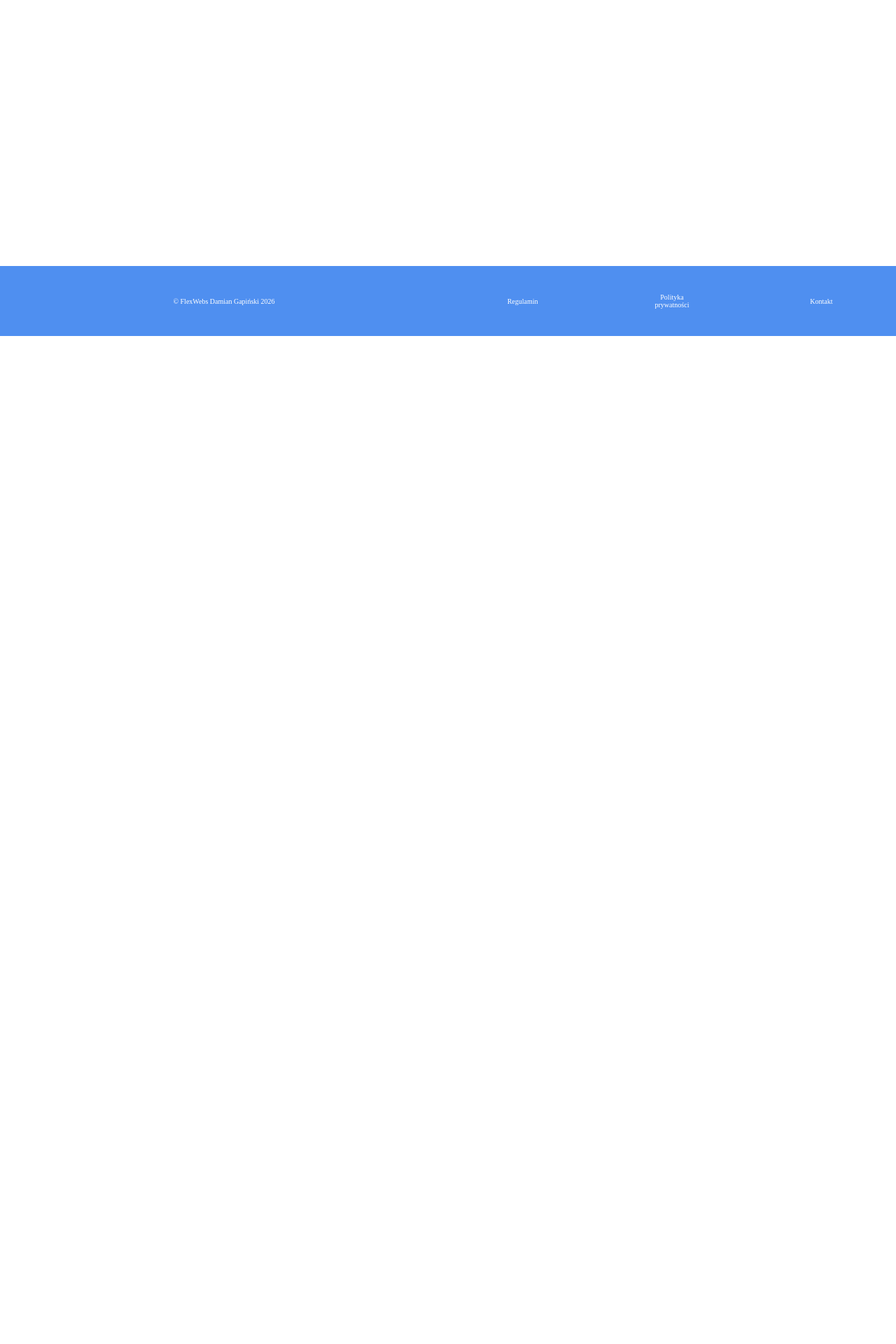
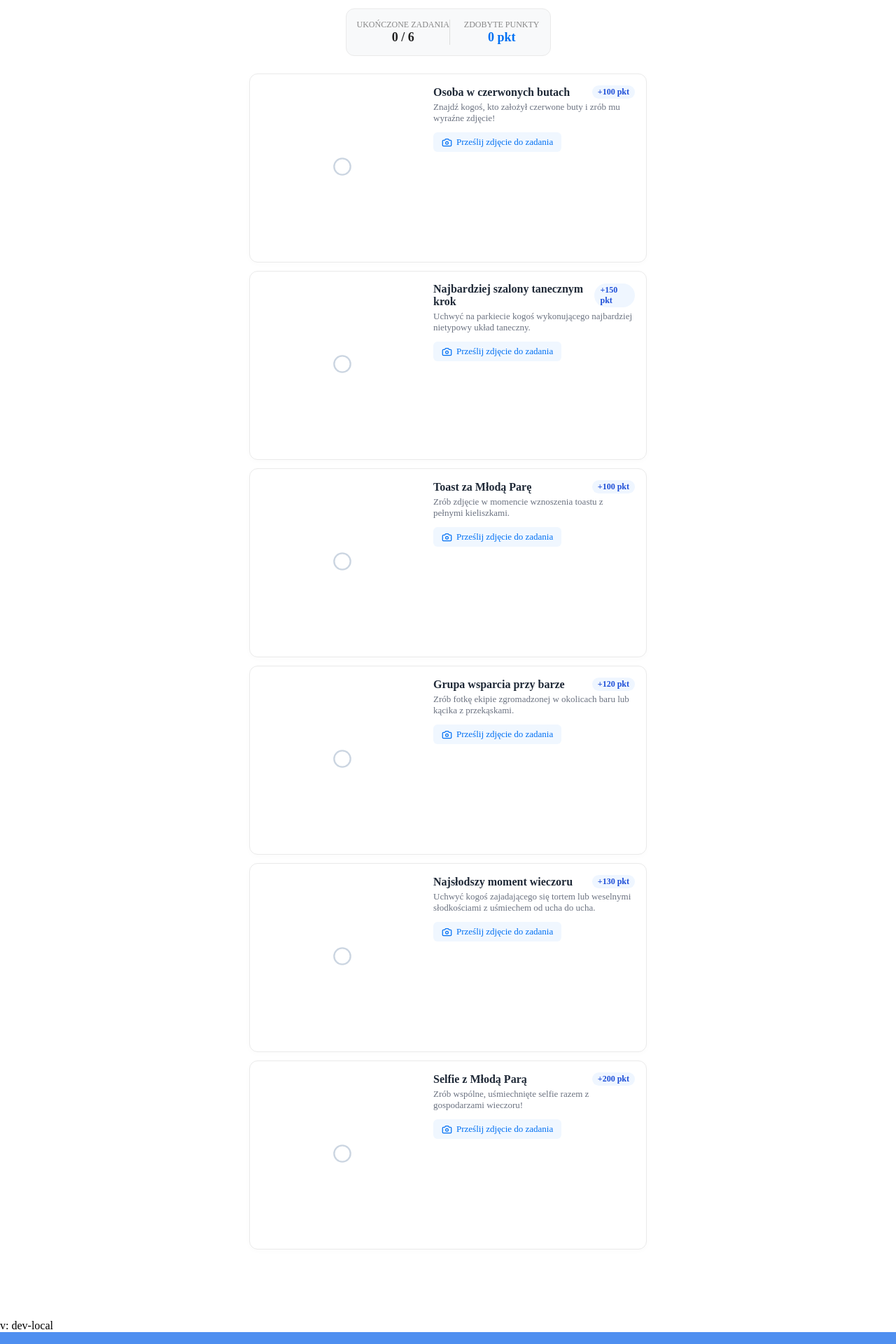
Before and after one commit to DamianGapinski/EventTime, a Next.js app: page /games in a window 1280 px wide. Shown: the part 320-2240 px from the top of the page at 70% size. Before the commit the page ends 800 px from the top, so only its background shows below. Built offline with nearby package versions, Linux system fonts and the light colour scheme.

Commit message:
stary chat

```diff
--- a/src/app/games/page.tsx
+++ b/src/app/games/page.tsx
@@ -1,9 +1,238 @@
-import React from 'react';
+'use client';
+
+import { useState } from 'react';
+import Link from 'next/link';
+import { usePathname } from 'next/navigation';
+import { Home, Image as GalleryIcon, Gamepad2, Mail, Camera, CheckCircle2, Circle } from 'lucide-react';
+
+interface Challenge {
+  id: number;
+  title: string;
+  description: string;
+  points: number;
+  completed: boolean;
+}
+
+const INITIAL_CHALLENGES: Challenge[] = [
+  {
+    id: 1,
+    title: "Osoba w czerwonych butach",
+    description: "Znajdź kogoś, kto założył czerwone buty i zrób mu wyraźne zdjęcie!",
+    points: 100,
+    completed: false,
+  },
+  {
+    id: 2,
+    title: "Najbardziej szalony tanecznym krok",
+    description: "Uchwyć na parkiecie kogoś wykonującego najbardziej nietypowy układ taneczny.",
+    points: 150,
+    completed: false,
+  },
+  {
+    id: 3,
+    title: "Toast za Młodą Parę",
+    description: "Zrób zdjęcie w momencie wznoszenia toastu z pełnymi kieliszkami.",
+    points: 100,
+    completed: false,
+  },
+  {
+    id: 4,
+    title: "Grupa wsparcia przy barze",
+    description: "Zrób fotkę ekipie zgromadzonej w okolicach baru lub kącika z przekąskami.",
+    points: 120,
+    completed: false,
+  },
+  {
+    id: 5,
+    title: "Najsłodszy moment wieczoru",
+    description: "Uchwyć kogoś zajadającego się tortem lub weselnymi słodkościami z uśmiechem od ucha do ucha.",
+    points: 130,
+    completed: false,
+  },
+  {
+    id: 6,
+    title: "Selfie z Młodą Parą",
+    description: "Zrób wspólne, uśmiechnięte selfie razem z gospodarzami wieczoru!",
+    points: 200,
+    completed: false,
+  },
+];
+
+const VersionBadge = () => {
+  const commitHash = process.env.NEXT_PUBLIC_VERCEL_GIT_COMMIT_SHA
+    ? process.env.NEXT_PUBLIC_VERCEL_GIT_COMMIT_SHA.substring(0, 7)
+    : 'dev-local';
+
+  return <div className="version-badge">v: {commitHash}</div>;
+};
 
 export default function GamesPage() {
+  const pathname = usePathname();
+  const [challenges, setChallenges] = useState<Challenge[]>(INITIAL_CHALLENGES);
+
+  const navLinks = [
+    { href: '/', icon: Home, label: 'Home' },
+    { href: '/galeria', icon: GalleryIcon, label: 'Galeria' },
+    { href: '/games', icon: Gamepad2, label: 'Gry' },
+    { href: '/contact', icon: Mail, label: 'Kontakt' },
+  ];
+
+  const toggleChallenge = (id: number) => {
+    setChallenges((prev) =>
+      prev.map((item) => (item.id === id ? { ...item, completed: !item.completed } : item))
+    );
+  };
+
+  const totalPoints = challenges.reduce((acc, curr) => (curr.completed ? acc + curr.points : acc), 0);
+  const completedCount = challenges.filter((c) => c.completed).length;
+
   return (
-    <div style={{ padding: '2rem', textAlign: 'center', fontFamily: 'sans-serif' }}>
-      <h1>test</h1>
-    </div>
+    <>
+      <div className="gallery-container" style={{ paddingBottom: '100px', maxWidth: '600px', margin: '0 auto', paddingLeft: '16px', paddingRight: '16px' }}>
+        <div className="gallery-header" style={{ textAlign: 'center', marginBottom: '25px' }}>
+          <h1>Wyzwania Weselne 📸</h1>
+          <p style={{ color: '#666', fontSize: '14px', marginTop: '5px' }}>
+            Wykonuj zadania, zdobywaj punkty i uwieczniaj najlepsze momenty imprezy!
+          </p>
+
+          {/* Licznik punktów i postępu */}
+          <div
+            style={{
+              display: 'flex',
+              justifyContent: 'space-around',
+              background: '#f8f9fa',
+              padding: '15px',
+              borderRadius: '12px',
+              marginTop: '20px',
+              border: '1px solid #eaeaea',
+            }}
+          >
+            <div>
+              <span style={{ display: 'block', fontSize: '12px', color: '#888' }}>UKOŃCZONE ZADANIA</span>
+              <strong style={{ fontSize: '18px', color: '#222' }}>
+                {completedCount} / {challenges.length}
+              </strong>
+            </div>
+            <div style={{ borderLeft: '1px solid #ddd', paddingLeft: '20px' }}>
+              <span style={{ display: 'block', fontSize: '12px', color: '#888' }}>ZDOBYTE PUNKTY</span>
+              <strong style={{ fontSize: '18px', color: '#0070f3' }}>{totalPoints} pkt</strong>
+            </div>
+          </div>
+        </div>
+
+        {/* Lista wyzwań */}
+        <div style={{ display: 'flex', flexDirection: 'column', gap: '12px' }}>
+          {challenges.map((challenge) => (
+            <div
+              key={challenge.id}
+              style={{
+                background: challenge.completed ? '#f0fdf4' : '#fff',
+                border: challenge.completed ? '1px solid #bbf7d0' : '1px solid #eaeaea',
+                borderRadius: '12px',
+                padding: '16px',
+                display: 'flex',
+                alignItems: 'flex-start',
+                gap: '14px',
+                boxShadow: '0 2px 8px rgba(0,0,0,0.02)',
+                transition: 'all 0.2s ease',
+              }}
+            >
+              <button
+                onClick={() => toggleChallenge(challenge.id)}
+                style={{
+                  background: 'none',
+                  border: 'none',
+                  cursor: 'pointer',
+                  padding: '2px',
+                  color: challenge.completed ? '#22c55e' : '#cbd5e1',
+                  flexShrink: 0,
+                }}
+                title={challenge.completed ? 'Oznacz jako niewykonane' : 'Oznacz jako wykonane'}
+              >
+                {challenge.completed ? <CheckCircle2 size={28} /> : <Circle size={28} />}
+              </button>
+
+              <div style={{ flex: 1 }}>
+                <div style={{ display: 'flex', justifyContent: 'space-between', alignItems: 'center', marginBottom: '4px' }}>
+                  <h3
+                    style={{
+                      fontSize: '16px',
+                      fontWeight: '600',
+                      color: challenge.completed ? '#166534' : '#1f2937',
+                      textDecoration: challenge.completed ? 'line-through' : 'none',
+                    }}
+                  >
+                    {challenge.title}
+                  </h3>
+                  <span
+                    style={{
+                      fontSize: '12px',
+                      fontWeight: 'bold',
+                      background: challenge.completed ? '#dcfce7' : '#eff6ff',
+                      color: challenge.completed ? '#15803d' : '#1d4ed8',
+                      padding: '2px 8px',
+                      borderRadius: '20px',
+                    }}
+                  >
+                    +{challenge.points} pkt
+                  </span>
+                </div>
+                <p
+                  style={{
+                    fontSize: '13px',
+                    color: challenge.completed ? '#4b5563' : '#6b7280',
+                    marginBottom: '12px',
+                  }}
+                >
+                  {challenge.description}
+                </p>
+
+                {/* Przycisk szybkiego przejścia do galerii w celu wrzucenia zdjęcia */}
+                <Link
+                  href="/galeria"
+                  style={{
+                    display: 'inline-flex',
+                    alignItems: 'center',
+                    gap: '6px',
+                    fontSize: '13px',
+                    fontWeight: '500',
+                    color: '#0070f3',
+                    textDecoration: 'none',
+                    background: '#f0f7ff',
+                    padding: '6px 12px',
+                    borderRadius: '6px',
+                  }}
+                >
+                  <Camera size={15} />
+                  <span>Prześlij zdjęcie do zadania</span>
+                </Link>
+              </div>
+            </div>
+          ))}
+        </div>
+      </div>
+
+      <VersionBadge />
+
+      <nav>
+        <ul>
+          {navLinks.map((link) => {
+            const Icon = link.icon;
+            return (
+              <li key={link.href}>
+                <Link
+                  href={link.href}
+                  className={pathname === link.href ? 'nav-item active' : 'nav-item'}
+                  title={link.label}
+                  aria-label={link.label}
+                >
+                  <Icon size={24} />
+                </Link>
+              </li>
+            );
+          })}
+        </ul>
+      </nav>
+    </>
   );
 }
```
